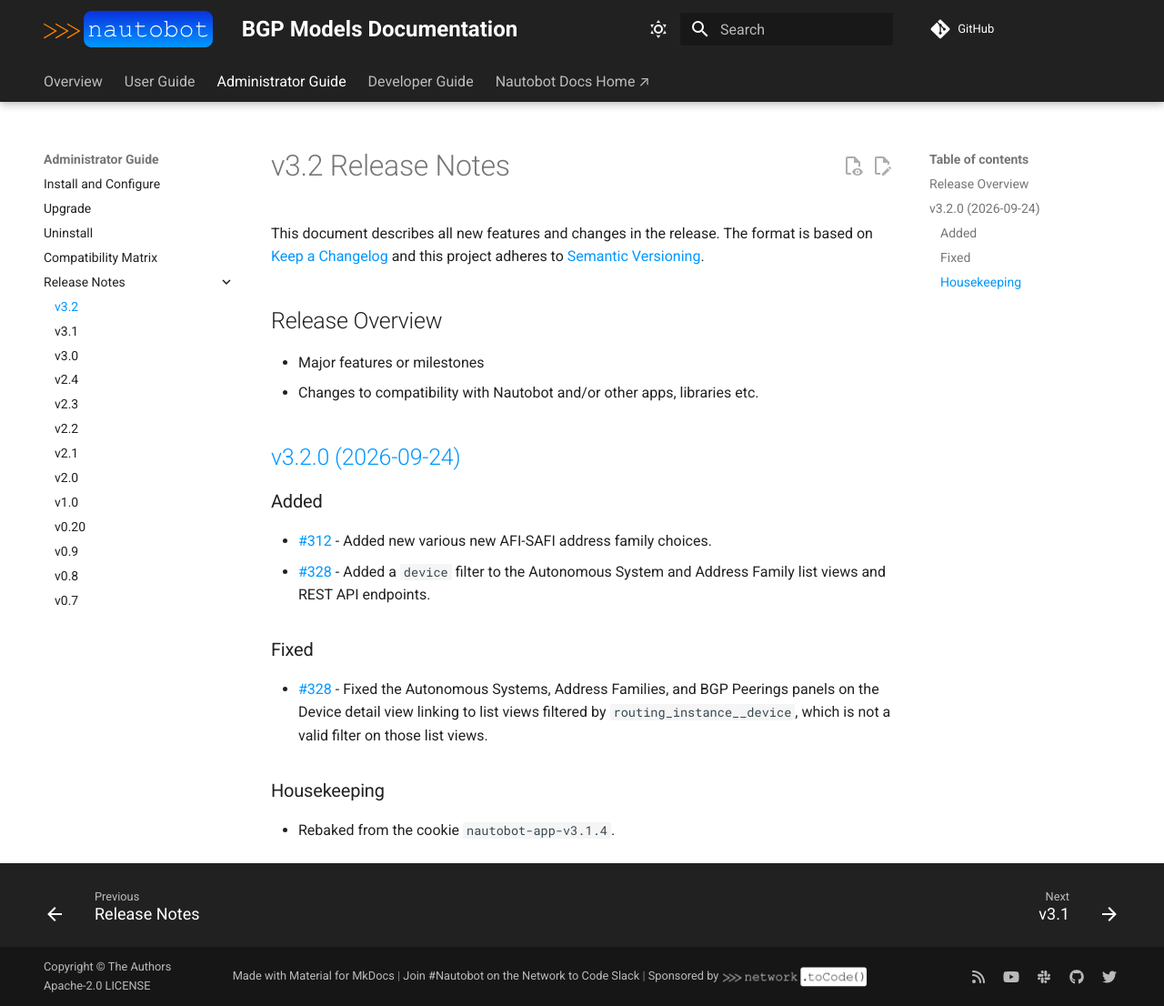
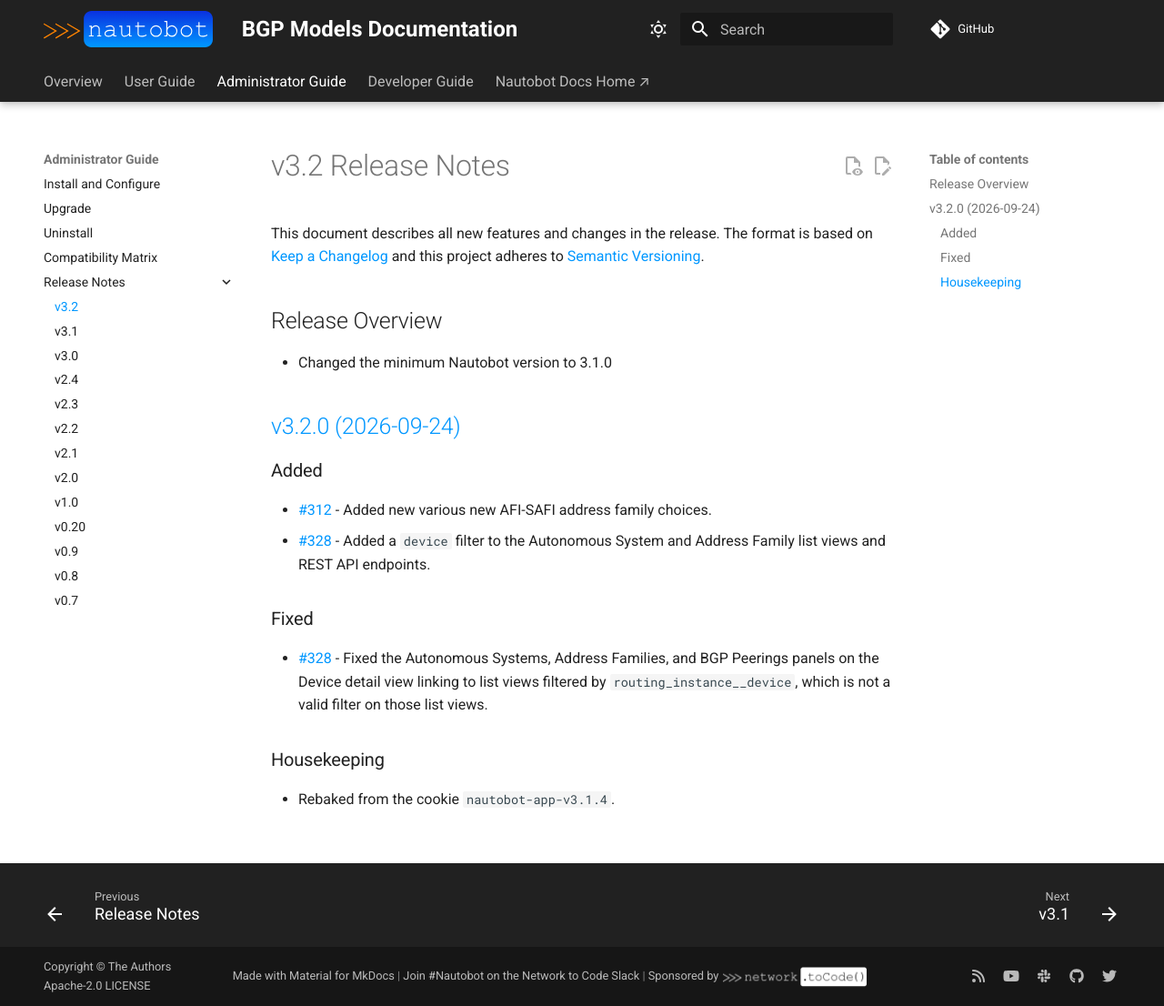
Before and after one commit to nautobot/nautobot-app-bgp-models, an MkDocs documentation site: the page built from docs/admin/release_notes/version_3.2.md, in a window 1280 px wide and 1106 px high. Shown: the whole window at 91% size. Built offline with MkDocs 1.6.1 and Material for MkDocs 9.7.7, drawn with Linux system fonts in a browser that asks for light colours; comment, search, counter and statistics services are not loaded.

Commit message:
Update docs/admin/release_notes/version_3.2.md

```diff
--- a/docs/admin/release_notes/version_3.2.md
+++ b/docs/admin/release_notes/version_3.2.md
@@ -4,8 +4,7 @@ This document describes all new features and changes in the release. The format
 
 ## Release Overview
 
-- Major features or milestones
-- Changes to compatibility with Nautobot and/or other apps, libraries etc.
+- Changed the minimum Nautobot version to 3.1.0
 
 <!-- towncrier release notes start -->
 
```
